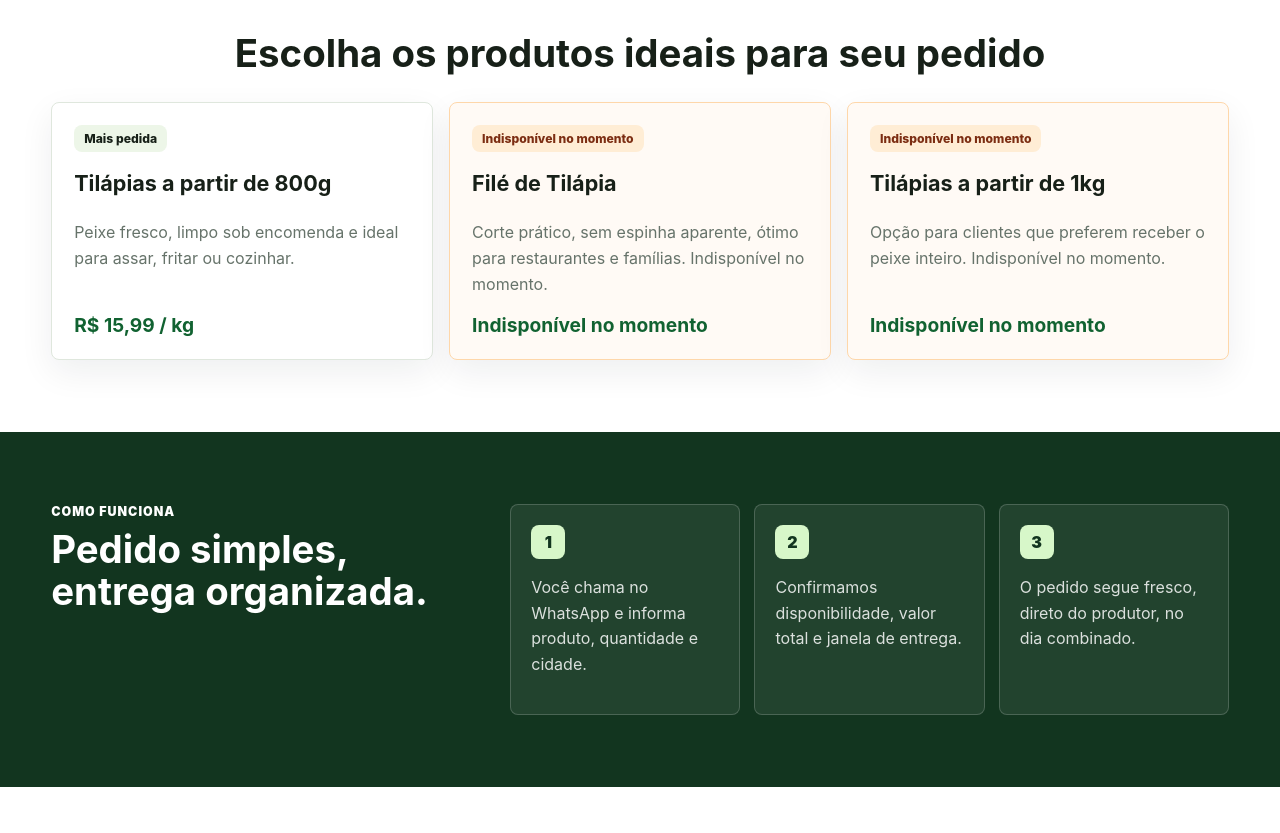
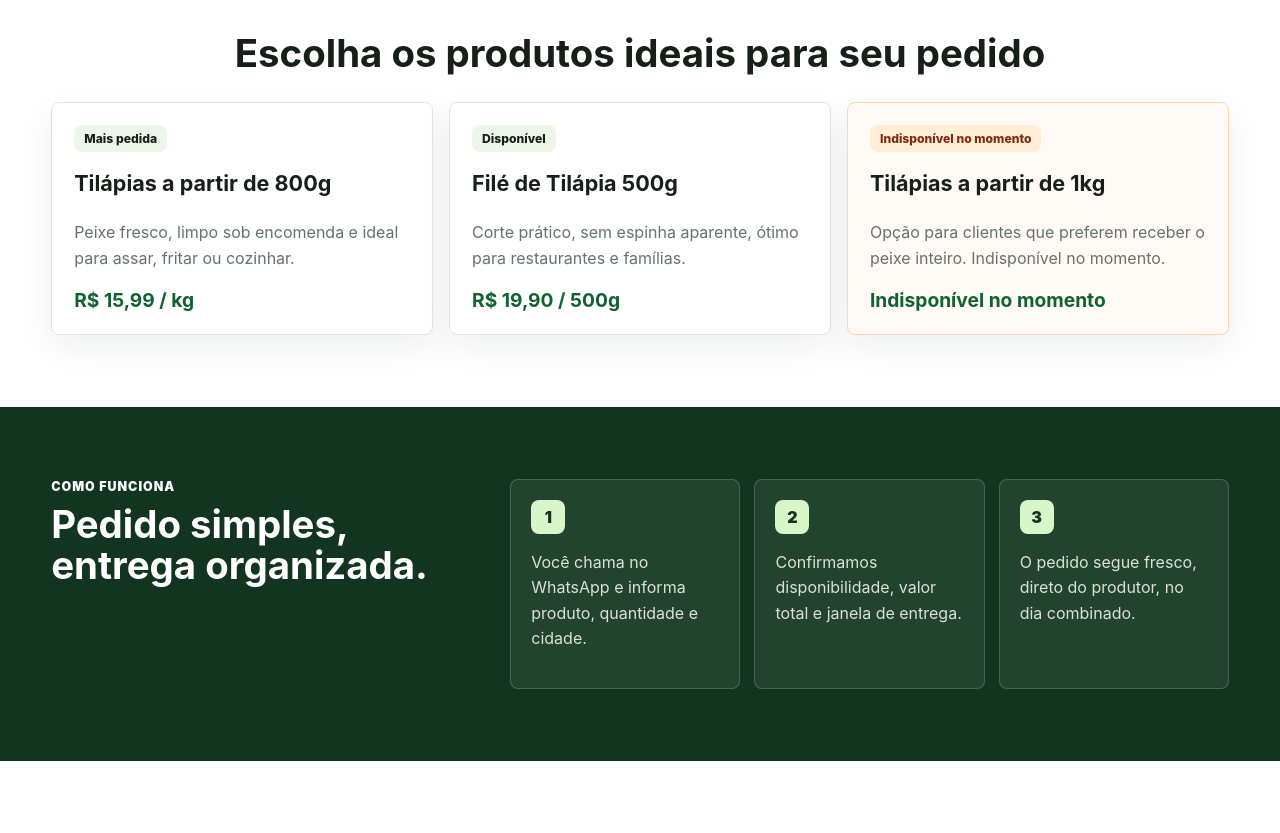
Before and after one commit to alysson0111/site-tilapia, a React (Vite) app: page / in a window 1280 px wide. Shown: the part 840-1673 px from the top of the page. Built offline with nearby package versions, Linux system fonts and the light colour scheme.

Commit message:
Disponibiliza file de 500g e remove pedido minimo

```diff
--- a/src/App.jsx
+++ b/src/App.jsx
@@ -6,7 +6,6 @@ import "./App.css";
 const WHATSAPP = "5579998485516";
 const ORDER_TEXT =
   "Olá! Quero comprar tilápia premium. Pode me passar disponibilidade, valores e entrega?";
-const MIN_ORDER_KG = 5;
 
 const products = [
   {
@@ -16,12 +15,12 @@ const products = [
     description: "Peixe fresco, limpo sob encomenda e ideal para assar, fritar ou cozinhar.",
   },
   {
-    name: "Filé de Tilápia",
-    price: 38,
-    badge: "Indisponível no momento",
-    available: false,
+    name: "Filé de Tilápia 500g",
+    price: 19.9,
+    priceWeightKg: 0.5,
+    badge: "Disponível",
     description:
-      "Corte prático, sem espinha aparente, ótimo para restaurantes e famílias. Indisponível no momento.",
+      "Corte prático, sem espinha aparente, ótimo para restaurantes e famílias.",
   },
   {
     name: "Tilápias a partir de 1kg",
@@ -142,7 +141,7 @@ function Home() {
                 <strong className="unavailable-text">Indisponível no momento</strong>
               ) : (
                 <strong>
-                  <Currency value={product.price} /> / kg
+                  <Currency value={product.price} /> / {product.priceWeightKg === 0.5 ? "500g" : "kg"}
                 </strong>
               )}
             </article>
@@ -193,7 +192,7 @@ function Produtos() {
   const [quantities, setQuantities] = useState(products.map(() => ""));
 
   const totals = useMemo(
-    () => products.map((product, index) => product.price * parseQuantity(quantities[index])),
+    () => products.map((product, index) => (product.price / (product.priceWeightKg ?? 1)) * parseQuantity(quantities[index])),
     [quantities],
   );
 
@@ -211,8 +210,7 @@ function Produtos() {
         <p className="eyebrow">Tabela por kg</p>
         <h1>Produtos frescos para comprar hoje</h1>
         <p>
-          O botão Comprar só fica ativo para pedidos a partir de 5 kg. Ajuste a quantidade, veja uma estimativa e envie o pedido pronto pelo
-          WhatsApp.
+          Todos os produtos sem pedido mínimo.
         </p>
       </section>
 
@@ -222,7 +220,7 @@ function Produtos() {
           const quantity = quantities[index];
           const quantityValue = parseQuantity(quantity);
           const quantityLabel = quantity ? String(quantity).replace(".", ",") : "0";
-          const meetsMinimum = quantityValue >= MIN_ORDER_KG;
+          const hasValidQuantity = Number.isFinite(quantityValue) && quantityValue > 0;
           const message = `Quero comprar ${quantityLabel}kg de ${product.name}. Entrega em minha cidade? Total estimado: R$ ${total.toFixed(2).replace(".", ",")}.`;
 
           return (
@@ -267,14 +265,12 @@ function Produtos() {
                   )}
                 </div>
 
-                {product.available !== false && !meetsMinimum ? (
-                  <p className="minimum-warning">Pedido mínimo: {MIN_ORDER_KG} kg.</p>
-                ) : null}
-
                 {product.available === false ? (
                   <span className="button disabled">Indisponível no momento</span>
-                ) : !meetsMinimum ? (
-                  <span className="button disabled">Mínimo de {MIN_ORDER_KG} kg</span>
+                ) : !hasValidQuantity ? (
+                  <span className="button disabled">
+                    Informe a quantidade
+                  </span>
                 ) : (
                   <a
                     className="button primary"
```
